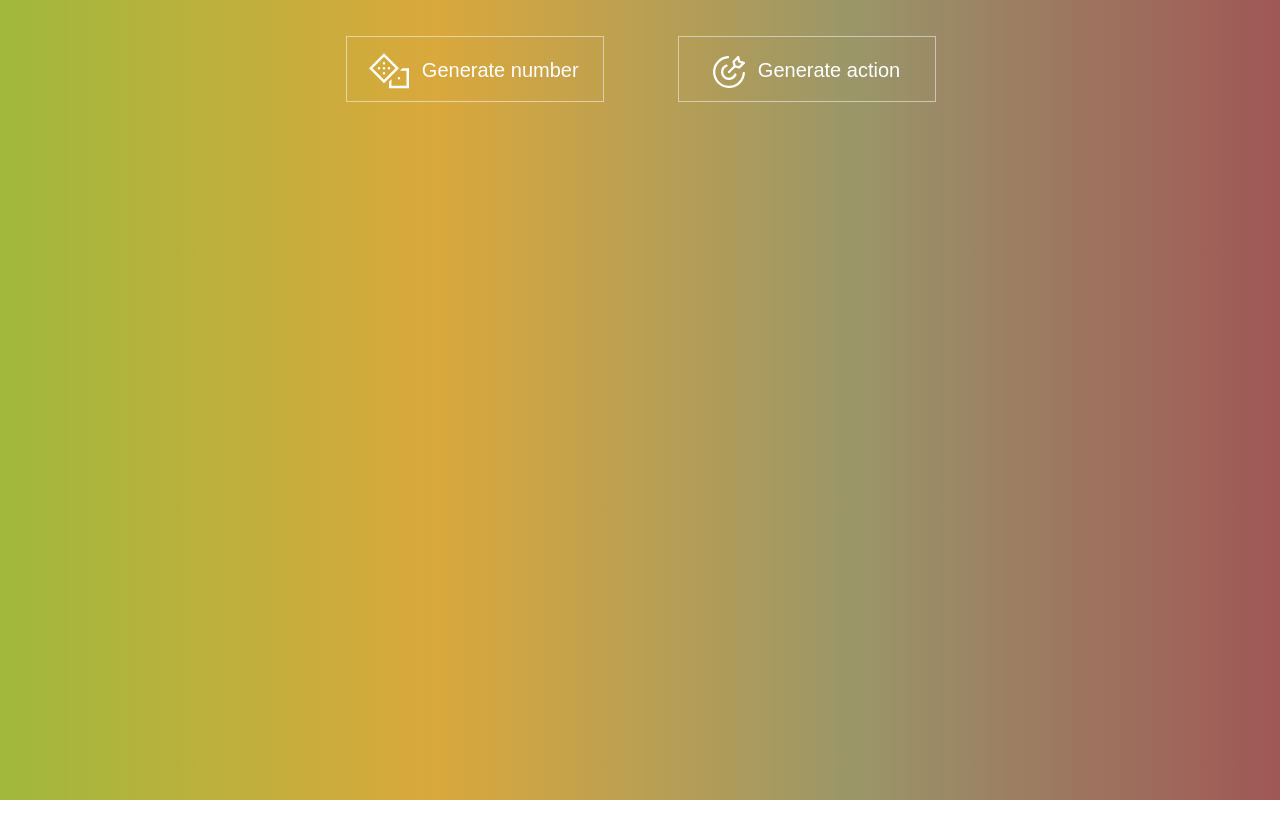
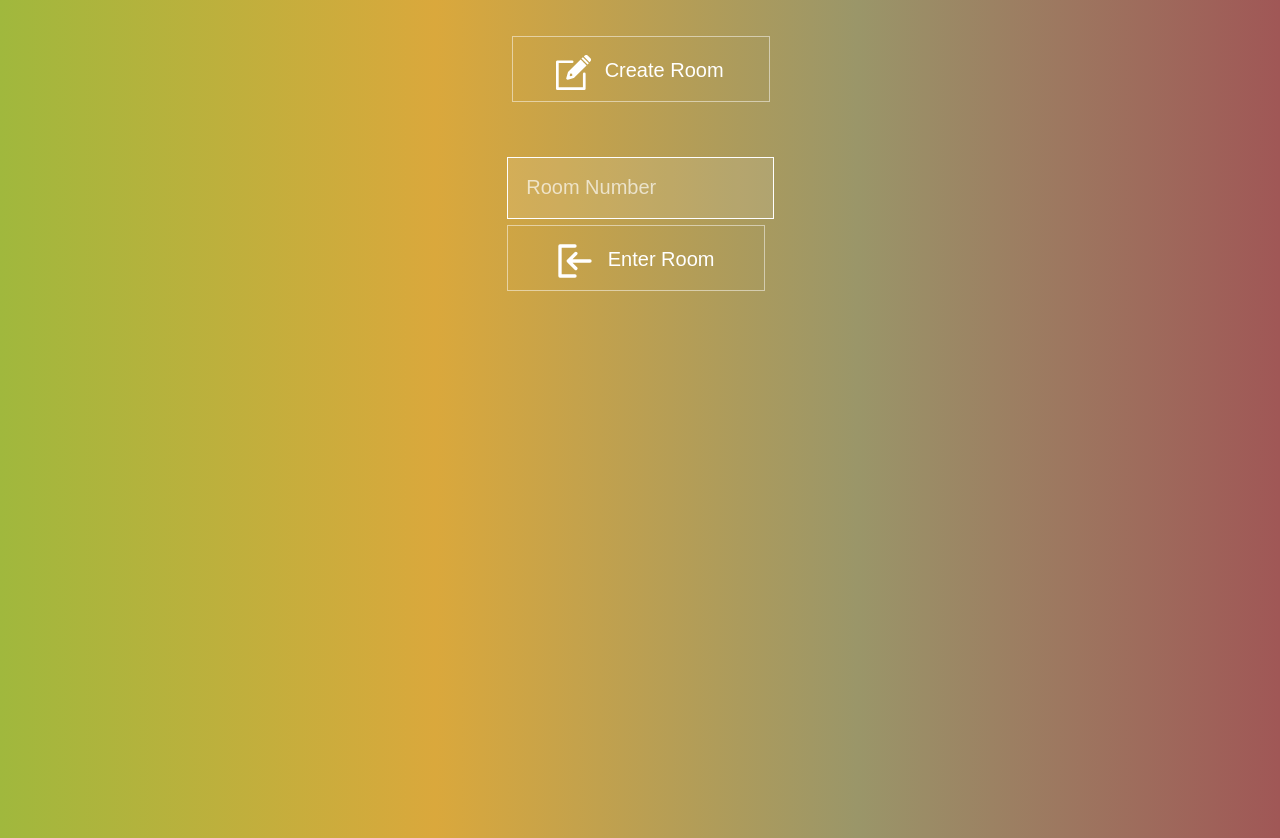
Before and after one commit to BukavnyovaN/Randomizer, a website: page src/index.html in a window 1280 px wide. Before the commit the page ends 800 px from the top, so only its background shows below. Drawn offline with Linux system fonts and the light colour scheme; no server answers.

Commit message:
created enter room and create room elements

```diff
--- a/src/assets/css/style.css
+++ b/src/assets/css/style.css
@@ -6,12 +6,38 @@ body {
     background: linear-gradient(270deg, rgba(160,87,86,1) 0%, rgba(154,150,105,1) 33%, rgba(218,168,60,1) 66%, rgba(160,184,61,1) 100%);
     margin: 0;
     height: 100vh;
-    display: flex;
-    flex-direction: column;
+}
+
+button {
+  padding: 0;
+  border: none;
+  font: inherit;
+  color: inherit;
+  background-color: transparent;
+  cursor: pointer;
+}
+
+#mainApp {
+  display: flex;
+  flex-direction: column;
+  align-items: center;
+}
+
+#roomNumber{
+  align-self: flex-end;
+  font-size: small;
+  padding: 1%;
+}
+
+#login, .enterRoomForm {
+  display: flex;
+  flex-direction: column;
+  align-items: center;
+  justify-content: center;
+  margin-top: 3%;
 }
 
 .buttons {
-    flex-wrap: wrap;
     display: flex;
     justify-content: center;
     align-items: center;
@@ -56,10 +82,6 @@ h1 {
     svg:hover {
         transform: scale(1.2, 1.2);
     };
-}
-
-.container-4{
-    margin: 3%;
 }
 
 .disabled {
@@ -130,5 +152,36 @@ h1 {
   }
 
   .hidden {
-    display: none;
+    display: none !important;
   }
+
+  form{
+    width: 100%;
+    display: block;
+    margin: 3%;
+  }
+
+  input[type=text]{
+    font-family: 'Arial', sans-serif;
+    font-size: 20px;
+    color: #fff;
+    width:100%;
+    border:1px solid #fff;
+    border-radius:0px;
+    margin:8px 0;
+    background-color: rgba(255, 255, 255, 0.1);
+    outline:none;
+    padding:7%;
+    box-sizing:border-box;
+    transition:.3s;
+  }
+
+  ::placeholder{
+    font-size: 20px;
+    color: #ffffffaa;
+  }
+
+  input[type=text]:focus{
+    border-color: rgba(255, 255, 255, 0.5);
+    box-shadow:0 0 8px 0  rgba(255, 255, 255, 0.5);
+  }
--- a/src/index.html
+++ b/src/index.html
@@ -4,9 +4,34 @@
     <meta charset="UTF-8">
     <meta name="viewport" content="width=device-width, initial-scale=1.0">
     <link rel="stylesheet" type="text/css" href="./assets/css/style.css">
-    <title>Document</title>
+    <title>Zombie in da house!</title>
 </head>
 <body>
+  <div id="login">
+    <div id="createRoom" class="container-4">
+      <div class="btn btn-four">
+          <span>
+            <svg xmlns="http://www.w3.org/2000/svg" width="35" height="35" viewBox="0 0 26 26"><path fill="white" d="M22.438-.063c-.375 0-.732.17-1.032.47l-.718.687l4.218 4.218l.688-.718c.6-.6.6-1.494 0-2.094L23.5.406c-.3-.3-.688-.469-1.063-.469zM20 1.688l-1.094.907l4.5 4.5l1-1zm-1.688 1.625l-9.03 8.938a.975.975 0 0 0-.126.125l-.062.031a.975.975 0 0 0-.219.438l-1.219 4.281a.975.975 0 0 0 1.219 1.219l4.281-1.219a.975.975 0 0 0 .656-.531l8.876-8.782L21 6v.094l-1.188-1.188h.094l-1.593-1.593zM.813 4A1 1 0 0 0 0 5v20a1 1 0 0 0 1 1h20a1 1 0 0 0 1-1V14a1 1 0 1 0-2 0v10H2V6h10a1 1 0 1 0 0-2H1a1 1 0 0 0-.094 0a1 1 0 0 0-.094 0zm9.813 9.813l1.375.093l.094 1.5l-1.375.406l-.531-.53z"/></svg>
+              Create Room
+          </span>
+      </div>
+    </div>
+    <div class="enterRoomForm">
+      <form id="form">
+          <label for="input"><input id="input" type="text" placeholder="Room Number" ></label>
+          <div id="enterRoom" class="container-4">
+            <button type="submit" class="btn btn-four">
+                <span>
+                  <svg xmlns="http://www.w3.org/2000/svg" width="40" height="40" viewBox="0 0 48 48"><g fill="none" stroke="white" stroke-linecap="round" stroke-linejoin="round" stroke-width="4"><path d="M23.992 6H6v36h18"/><path d="m25 33l-9-9l9-9m17 8.992H16"/></g></svg>
+                    Enter Room
+                </span>
+            </button>
+          </div>
+      </form>
+    </div>
+  </div>
+  <div id="mainApp" class="hidden">
+    <div id="roomNumber"></div>
     <div class="buttons">
        <div id="generateNumber" class="container-4">
           <div class="btn btn-four">
@@ -30,6 +55,8 @@
         <p><img id="resultIcon" src="" alt=""></p>
         <p id="resultText"></p>
     </div>
+  </div>
+
 
     <script type="module" src="./js/main.js"></script>
 </body>
--- a/src/js/main.js
+++ b/src/js/main.js
@@ -4,12 +4,19 @@ document.addEventListener('DOMContentLoaded', function () {
     const resultIcon = document.getElementById('resultIcon');
     const generateNumberBtn = document.getElementById('generateNumber');
     const generateActionBtn = document.getElementById('generateAction');
+    const createRoomBtn = document.getElementById('createRoom');
+    const enterRoomForm = document.getElementById('form');
+    const mainApp = document.getElementById('mainApp');
+    const login = document.getElementById('login');
+    const roomNumberTemplate = document.getElementById('roomNumber');
     const closeButton = document.querySelector('.btn-close');
     let roomNumber;
 
 
     generateNumberBtn.addEventListener('click', generateRandomNumber);
     generateActionBtn.addEventListener('click', generateRandomAction);
+    createRoomBtn.addEventListener('click', getRoom);
+    enterRoomForm.addEventListener('submit', enterRoom);
     closeButton.addEventListener('click', closeCard);
 
     const actions = [
@@ -31,17 +38,14 @@ document.addEventListener('DOMContentLoaded', function () {
         }
     ];
 
-    async function getRoom() {
-        const response = await fetch("http://158.160.75.148/room/create", {
-            method: "POST",
-            headers: {
-                "Content-Type": "application/json",
-            }
-        });
-        roomNumber = await response.json();
-        console.log(roomNumber);
-    };
-    getRoom();
+
+
+    function enterRoom(event){
+         event.preventDefault();
+         let msg = document.getElementById("input").value;
+        console.log(msg);
+
+    }
 
     async function getRandomNumber() {
         const response = await fetch(`http://158.160.75.148/game/${roomNumber}/run`, {
@@ -106,7 +110,6 @@ document.addEventListener('DOMContentLoaded', function () {
 
     function displayResult(message, iconUrl, steps) {
         animation();
-        const numberOfSteps = Math.floor(Math.random() * 4) + 1;
         resultWindow.classList.remove('hidden');
         steps ? resultText.textContent = `${message}! [${steps}]` : resultText.textContent = `${message}`;
         resultIcon.src = iconUrl;
```
Lines whose indentation alone changed are shown as unchanged.
